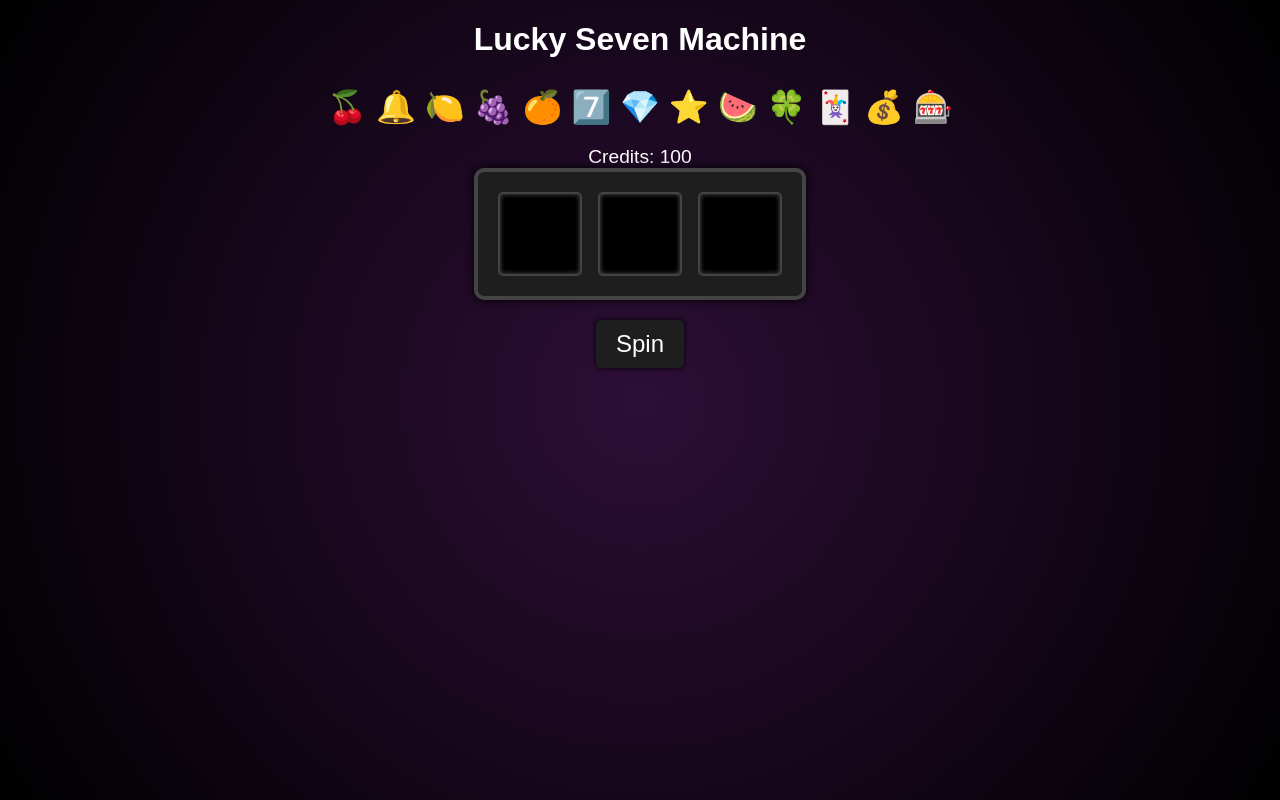
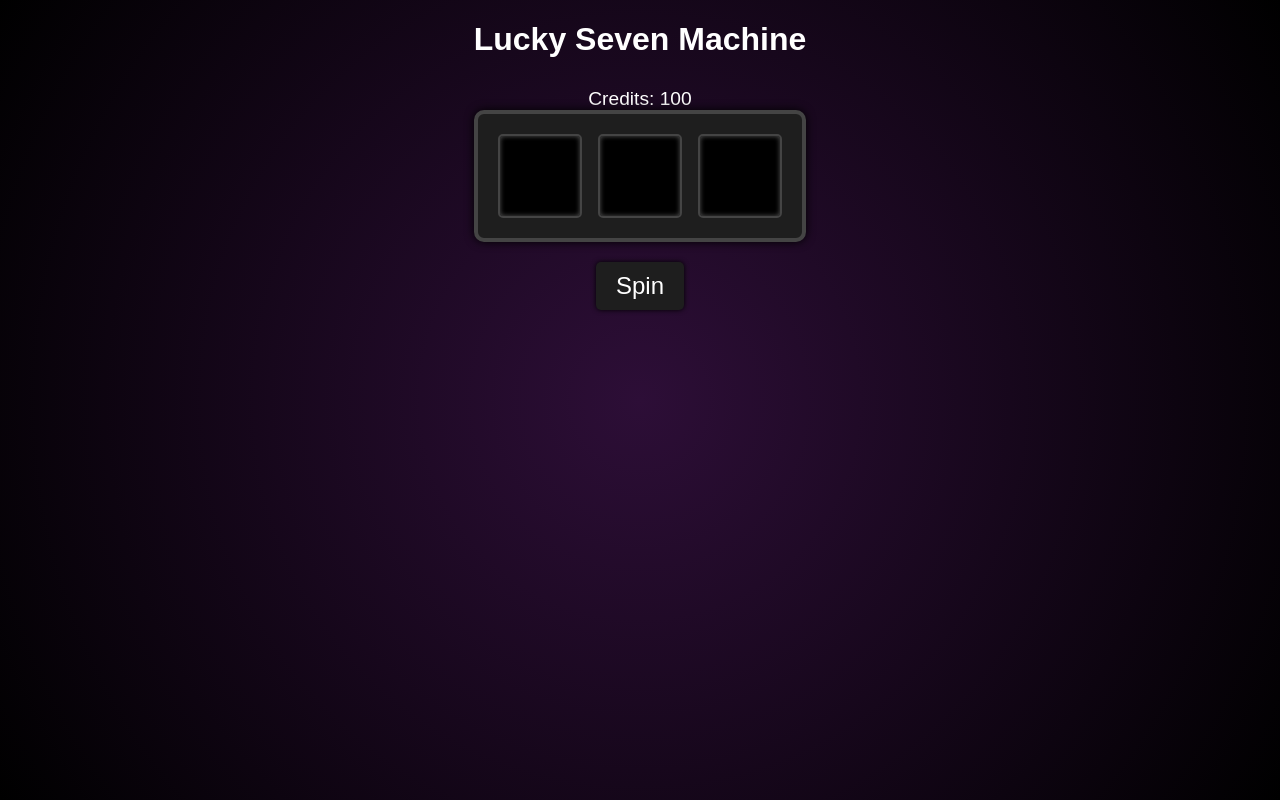
Before and after one commit to rokyed/lucky7html, a plain HTML site: page index.html in a window 1280 px wide. Drawn offline with Linux system fonts and the light colour scheme.

Commit message:
Remove slot symbols info

```diff
--- a/index.html
+++ b/index.html
@@ -79,15 +79,10 @@
       font-size: 2rem;
       margin-top: 20px;
     }
-    .symbols {
-      font-size: 2rem;
-      margin: 10px 0;
-    }
   </style>
 </head>
 <body>
   <h1>Lucky Seven Machine</h1>
-  <p class="symbols">🍒 🔔 🍋 🍇 🍊 7️⃣ 💎 ⭐ 🍉 🍀 🃏 💰 🎰</p>
   <div id="credits">Credits: 100</div>
   <div class="reels-container">
     <div class="reel" id="reel1">
```
